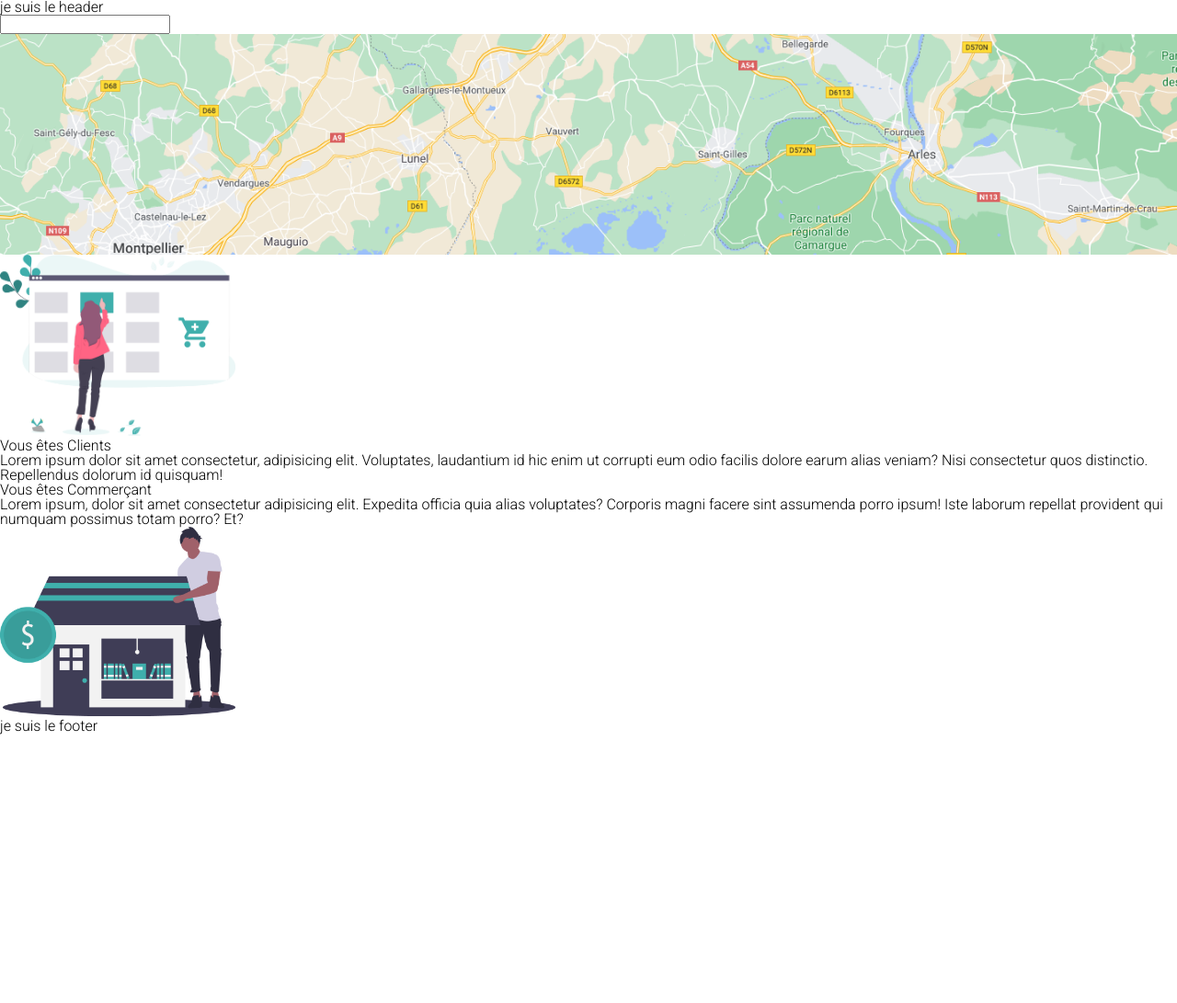
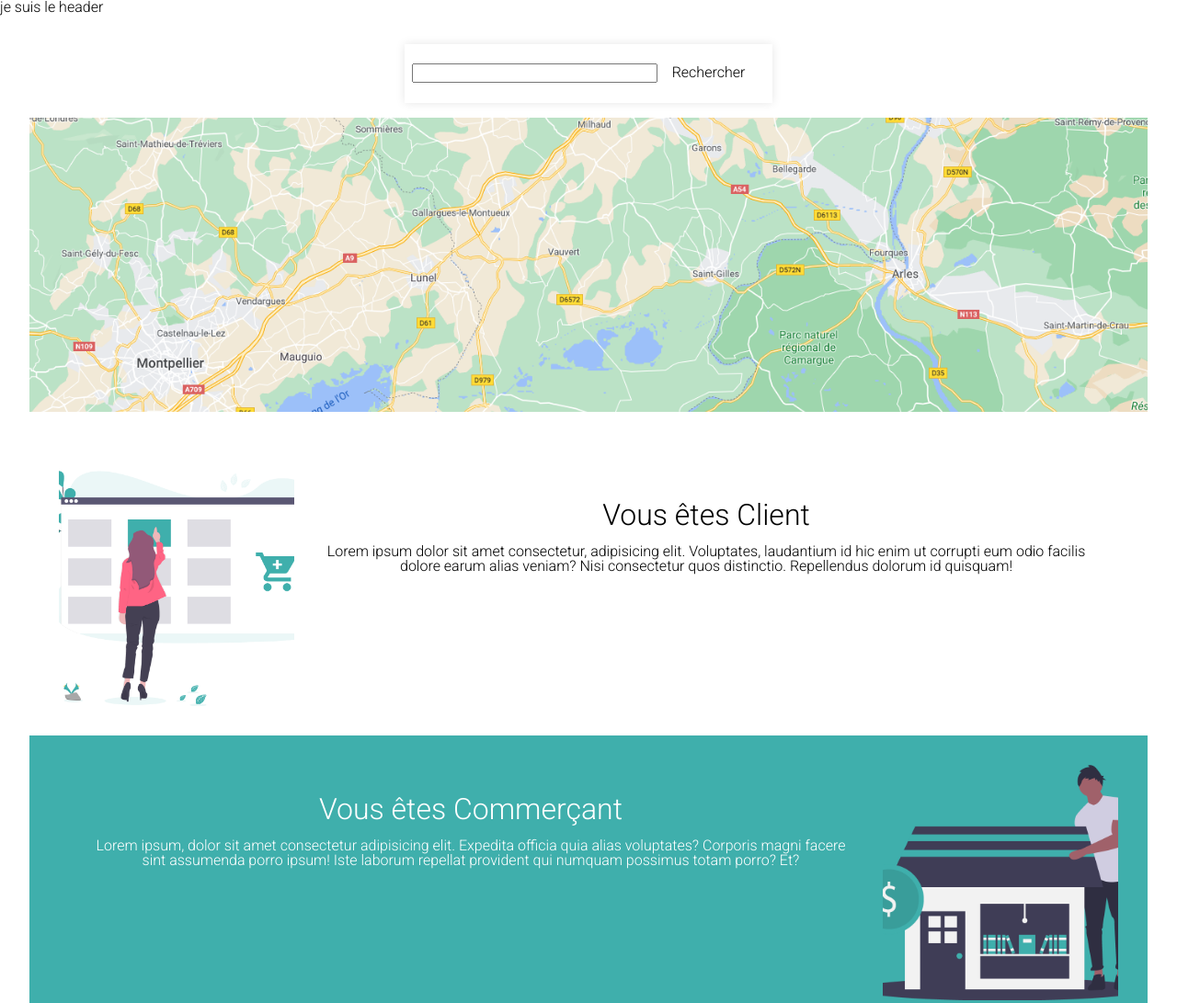
Before and after one commit to emarubi/HappyNews, a React app in the folder FRONT/: page / in a window 1280 px wide. Shown: the top 1091 px of the page at 92% size. Before the commit the page ends 800 px from the top, so only its background shows below. Built offline with nearby package versions, Linux system fonts and the light colour scheme.

Commit message:
chore(page): css implementation

```diff
--- a/FRONT/src/components/Home/Page/index.js
+++ b/FRONT/src/components/Home/Page/index.js
@@ -8,23 +8,27 @@ import './style.scss';
 function Page() {
     return (
         <div className="container">
-            <section className="map">
-                <div className="inputSearchMap">
-                        <input type="text" className="serachOnMap"/>
-                    </div>
-                <div className="mapSection">
+            <section className="mapSection">
+                <div className="contentInput">
+                    <input type="text" className="searchOnMap"/>
+                    <label className="textLabel">Rechercher</label>
+                </div>
+                <img className="mapPict" src={ Map } alt="map"/>
+            </section>
+
+            <section className="customers">
+                <img className="customerPict" src={ Customer } alt="customer"/>
+                <div className="customerText">
+                    <h2 className="titleCustomers">Vous êtes Client</h2>
+                    <p className="sectionLandingPageText">Lorem ipsum dolor sit amet consectetur, adipisicing elit. Voluptates, laudantium id hic enim ut corrupti eum odio facilis dolore earum alias veniam? Nisi consectetur quos distinctio. Repellendus dolorum id quisquam!</p>
                 </div>
             </section>
 
-            <section className="custommers">
-                <img className="customerPict" src={ Customer } alt="customer"/>
-                <h2 className="titleCustommers">Vous êtes Clients</h2>
-                <p className="sectionLandingPageText">Lorem ipsum dolor sit amet consectetur, adipisicing elit. Voluptates, laudantium id hic enim ut corrupti eum odio facilis dolore earum alias veniam? Nisi consectetur quos distinctio. Repellendus dolorum id quisquam!</p>
-            </section>
-
             <section className="retailers">
-                <h2 className="titleRetailers">Vous êtes Commerçant</h2>
-                <p className="sectionLandingPageText">Lorem ipsum, dolor sit amet consectetur adipisicing elit. Expedita officia quia alias voluptates? Corporis magni facere sint assumenda porro ipsum! Iste laborum repellat provident qui numquam possimus totam porro? Et?</p>
+                <div className="retailerText">
+                    <h2 className="titleRetailers">Vous êtes Commerçant</h2>
+                    <p className="sectionLandingPageText">Lorem ipsum, dolor    sit amet consectetur adipisicing elit. Expedita officia    quia alias voluptates? Corporis magni facere sint  assumenda porro ipsum! Iste laborum repellat provident   qui numquam possimus totam porro? Et?</p>
+                </div>
                 <img className="retailerPict" src={ Retailer } alt="retailer"/>
             </section>
 
--- a/FRONT/src/components/Home/Page/style.scss
+++ b/FRONT/src/components/Home/Page/style.scss
@@ -4,23 +4,44 @@
 .container {
   display: flex;
   flex-direction: column;
-
+  margin: 0 2em;
 }
 
 .mapSection {
-  background-image: url(../../../assets/Images/map.PNG);
-  background-size: cover;
-  background-position: center;
-  min-height: 30vh;
+display:flex;
+margin: 2em 0;
+flex-direction: column;
+align-items: center;
 }
 
-
-
-.custommers {
+.contentInput {
+  margin: 0 auto 1em;
+  width: 25em;
+  background: fff;
+  padding: 0.5em;
+  box-shadow: 0px 0px 10px rgba(0,0,0,0.1);
 }
 
-.content {
-  margin-top: 10em;
+.textLabel {
+  margin-left: 1em;
+}
+
+.searchOnMap {
+  width: 20em;
+  margin: 1em 0;
+}
+
+.mapPict {
+display: block;
+object-fit: cover;
+width: 100%;
+height: 20em;
+}
+
+.customers {
+  display: flex;
+  height: 20em;
+  padding: 2em 2em;
 }
 
 .customerPict {
@@ -28,15 +49,41 @@
   object-fit: cover;
 }
 
+.customerText {
+  display: block;
+  text-align: center;
+  margin: 2em 2em;
+}
+
+.sectionLandingPageText {
+  margin: 1em 0;
+}
+
+.titleCustomers {
+  font-size: 2em;
+  font-weight: 300;
+}
+
+.retailers {
+  display: flex;
+  height: 20em;
+  padding: 2em 2em;
+  background-color: vars.$Primary;
+}
+
 .retailerPict {
   max-width: 20vw;
   object-fit: cover;
 }
 
-.wave {
-  position: absolute;
-  width: 100%;
-  bottom: -140px;
-  color: #fff;
-  opacity: 1;
+.retailerText {
+  color: #ffffff;
+  display: block;
+  text-align: center;
+  margin: 2em 2em;
 }
+
+.titleRetailers {
+  font-size: 2em;
+  font-weight: 300;
+}
```
